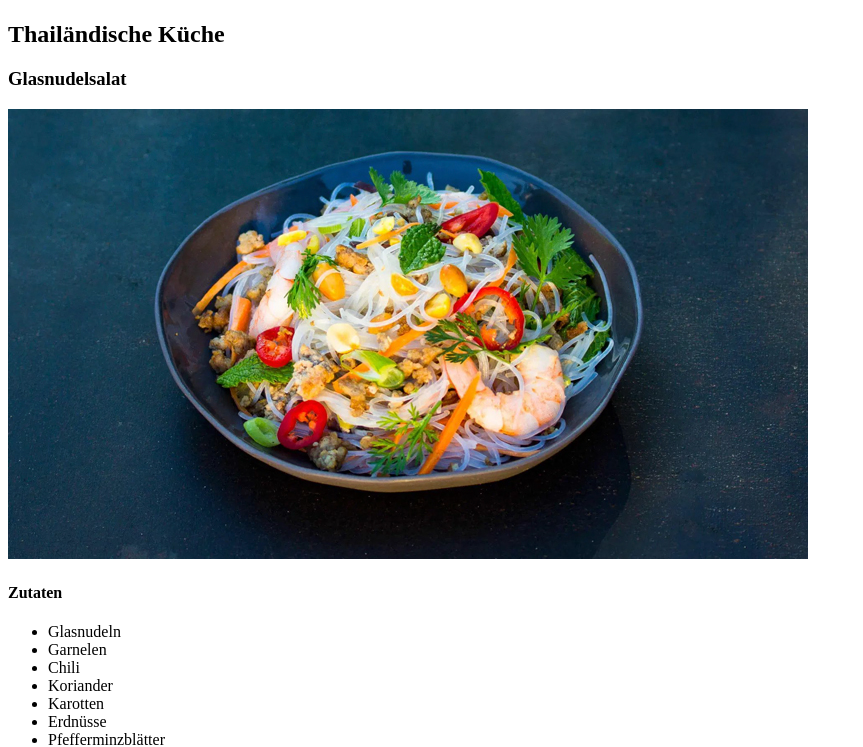
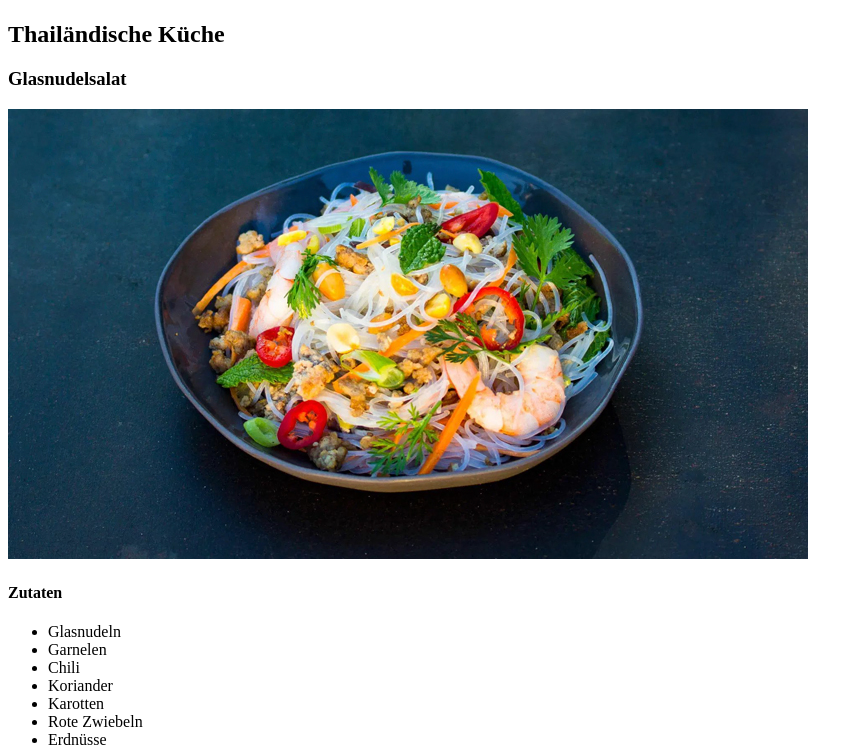
Before and after one commit to quargh/personal-website, a plain HTML site: page index.html in a window 1280 px wide. Shown: the part 59-806 px from the top of the page, without its empty margins (0-863 px from the left). Drawn offline with Linux system fonts and the light colour scheme.

Commit message:
Update index.html Zwiebeln

```diff
--- a/index.html
+++ b/index.html
@@ -18,6 +18,7 @@
       <li>Chili</li>
       <li>Koriander</li>
       <li>Karotten</li>
+      <li>Rote Zwiebeln</li>
       <li>Erdnüsse</li>
       <li>Pfefferminzblätter</li>
     </ul>
```
